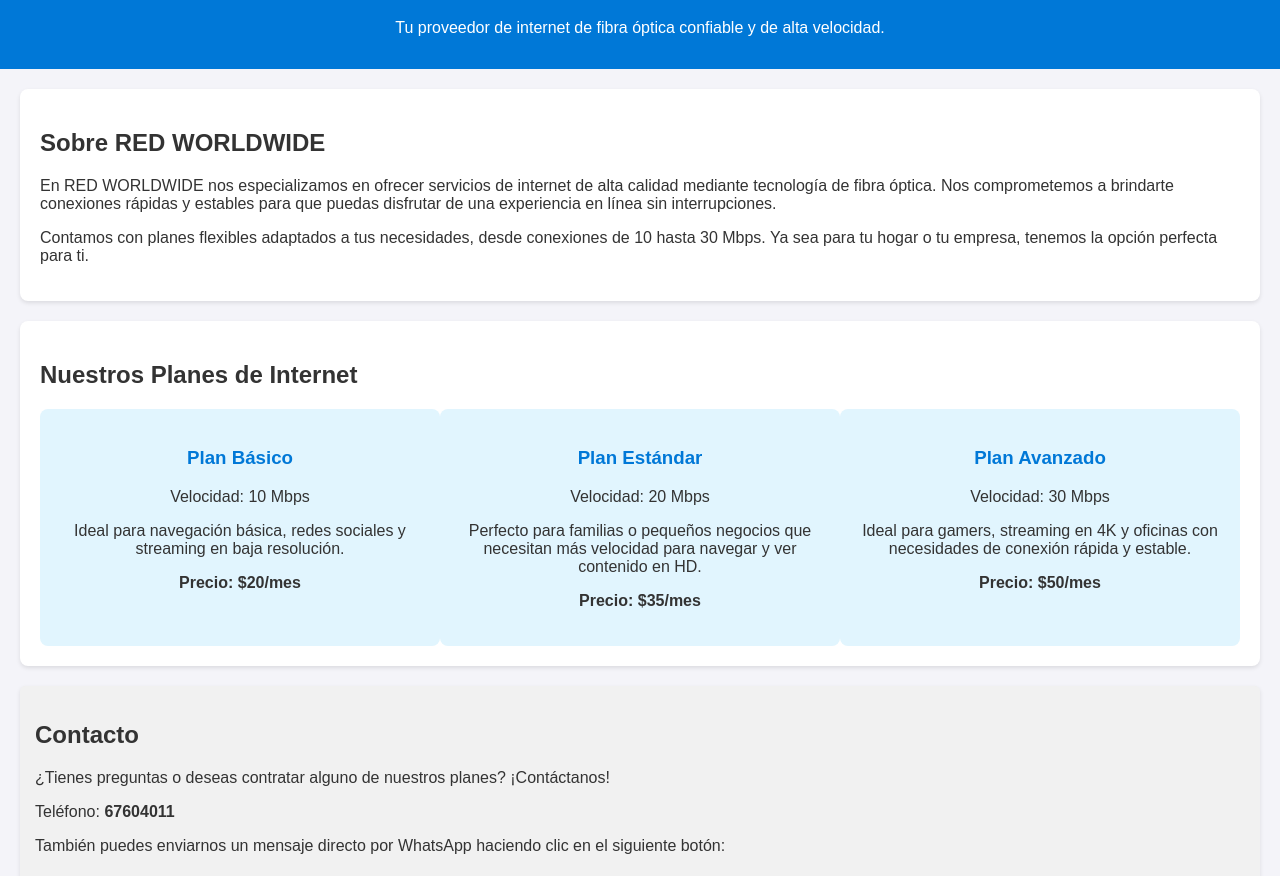
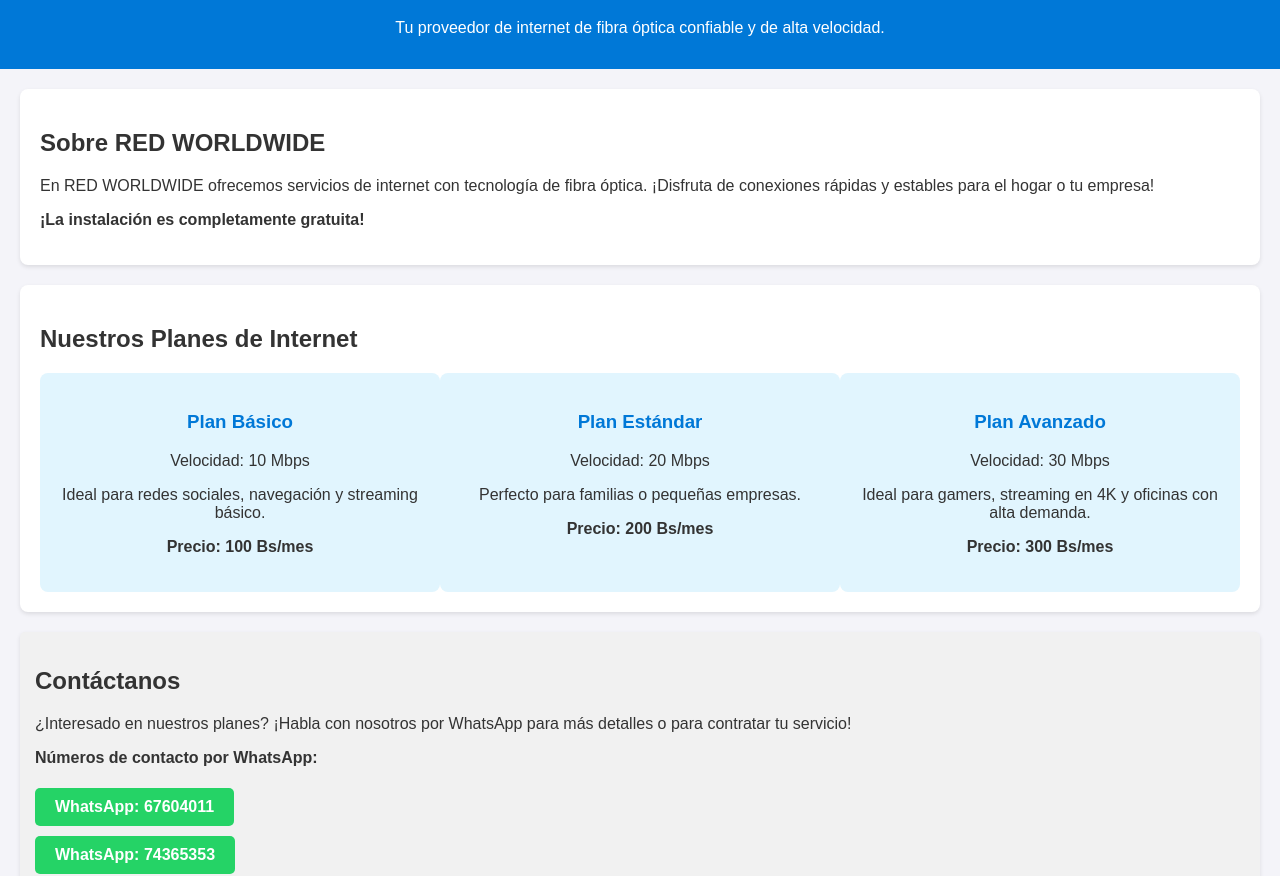
Before and after one commit to RED-WORLDWIDE/red-worldwide.com, a plain HTML site: page index.html in a window 1280 px wide. Shown: the part 77-953 px from the top of the page. Drawn offline with Linux system fonts and the light colour scheme.

Commit message:
Update index.html

```diff
--- a/index.html
+++ b/index.html
@@ -1,3 +1,4 @@
+
 <!DOCTYPE html>
 <html lang="es">
 <head>
@@ -61,7 +62,7 @@
             border-radius: 5px;
             text-decoration: none;
             font-weight: bold;
-            margin-top: 15px;
+            margin: 5px 0;
         }
         .whatsapp-btn:hover {
             background-color: #128C7E;
@@ -76,8 +77,8 @@
 
     <section>
         <h2>Sobre RED WORLDWIDE</h2>
-        <p>En RED WORLDWIDE nos especializamos en ofrecer servicios de internet de alta calidad mediante tecnología de fibra óptica. Nos comprometemos a brindarte conexiones rápidas y estables para que puedas disfrutar de una experiencia en línea sin interrupciones.</p>
-        <p>Contamos con planes flexibles adaptados a tus necesidades, desde conexiones de 10 hasta 30 Mbps. Ya sea para tu hogar o tu empresa, tenemos la opción perfecta para ti.</p>
+        <p>En RED WORLDWIDE ofrecemos servicios de internet con tecnología de fibra óptica. ¡Disfruta de conexiones rápidas y estables para el hogar o tu empresa!</p>
+        <p><strong>¡La instalación es completamente gratuita!</strong></p>
     </section>
 
     <section>
@@ -86,32 +87,32 @@
             <div class="plan">
                 <h3>Plan Básico</h3>
                 <p>Velocidad: 10 Mbps</p>
-                <p>Ideal para navegación básica, redes sociales y streaming en baja resolución.</p>
-                <p><strong>Precio: $20/mes</strong></p>
+                <p>Ideal para redes sociales, navegación y streaming básico.</p>
+                <p><strong>Precio: 100 Bs/mes</strong></p>
             </div>
             <div class="plan">
                 <h3>Plan Estándar</h3>
                 <p>Velocidad: 20 Mbps</p>
-                <p>Perfecto para familias o pequeños negocios que necesitan más velocidad para navegar y ver contenido en HD.</p>
-                <p><strong>Precio: $35/mes</strong></p>
+                <p>Perfecto para familias o pequeñas empresas.</p>
+                <p><strong>Precio: 200 Bs/mes</strong></p>
             </div>
             <div class="plan">
                 <h3>Plan Avanzado</h3>
                 <p>Velocidad: 30 Mbps</p>
-                <p>Ideal para gamers, streaming en 4K y oficinas con necesidades de conexión rápida y estable.</p>
-                <p><strong>Precio: $50/mes</strong></p>
+                <p>Ideal para gamers, streaming en 4K y oficinas con alta demanda.</p>
+                <p><strong>Precio: 300 Bs/mes</strong></p>
             </div>
         </div>
     </section>
 
     <section class="contact-info">
-        <h2>Contacto</h2>
-        <p>¿Tienes preguntas o deseas contratar alguno de nuestros planes? ¡Contáctanos!</p>
-        <p>Teléfono: <strong>67604011</strong></p>
-        <p>También puedes enviarnos un mensaje directo por WhatsApp haciendo clic en el siguiente botón:</p>
-
-        <!-- Enlace a WhatsApp -->
-        <a href="https://wa.me/59167604011" class="whatsapp-btn" target="_blank">Enviar mensaje por WhatsApp</a>
+        <h2>Contáctanos</h2>
+        <p>¿Interesado en nuestros planes? ¡Habla con nosotros por WhatsApp para más detalles o para contratar tu servicio!</p>
+        <p><strong>Números de contacto por WhatsApp:</strong></p>
+        <a href="https://wa.me/59167604011" class="whatsapp-btn" target="_blank">WhatsApp: 67604011</a><br>
+        <a href="https://wa.me/59174365353" class="whatsapp-btn" target="_blank">WhatsApp: 74365353</a><br>
+        <a href="https://wa.me/59168113551" class="whatsapp-btn" target="_blank">WhatsApp: 68113551</a><br>
+        <a href="https://wa.me/59164049795" class="whatsapp-btn" target="_blank">WhatsApp: 64049795</a>
     </section>
 
     <footer>
```
